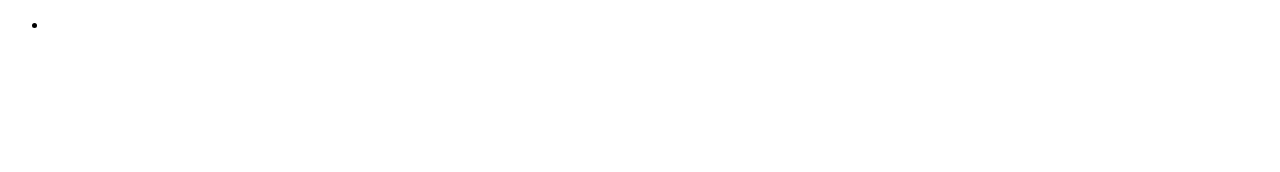
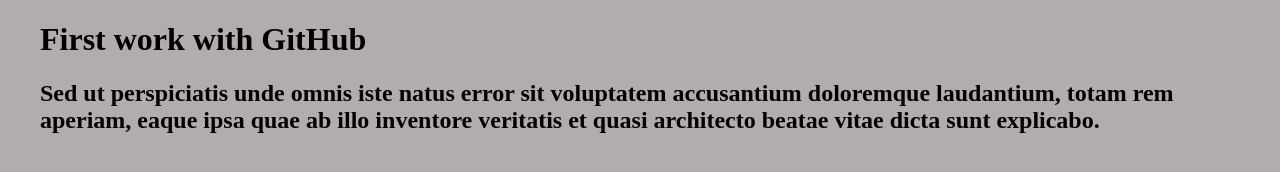
Before and after one commit to HanayamaCode/Site, a plain HTML site: page index.html in a window 1280 px wide. Drawn offline with Linux system fonts and the light colour scheme.

Commit message:
add text

```diff
--- a/css/style.css
+++ b/css/style.css
@@ -0,0 +1,5 @@
+body {
+	width: 1200px;
+	margin: 0 auto;
+	background: #B2ACAE;
+}
--- a/index.html
+++ b/index.html
@@ -3,11 +3,11 @@
 <head>
 	<meta charset="UTF-8">
 	<title>Document</title>
-	<ul>
-		<li></li>
-	</ul>
+	<link rel="stylesheet" href="css/style.css">
 </head>
 <body>
+	<h1>First work with GitHub</h1>
+	<h2>Sed ut perspiciatis unde omnis iste natus error sit voluptatem accusantium doloremque laudantium, totam rem aperiam, eaque ipsa quae ab illo inventore veritatis et quasi architecto beatae vitae dicta sunt explicabo.</h2>
 
 </body>
 </html>
```
